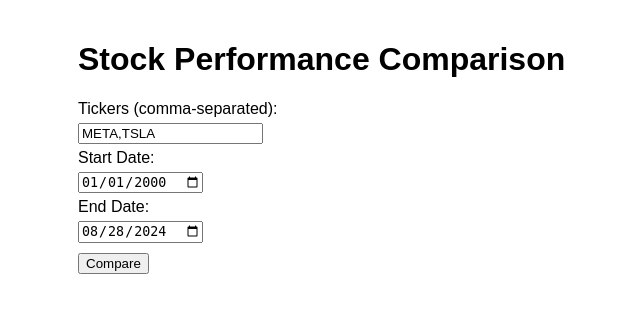
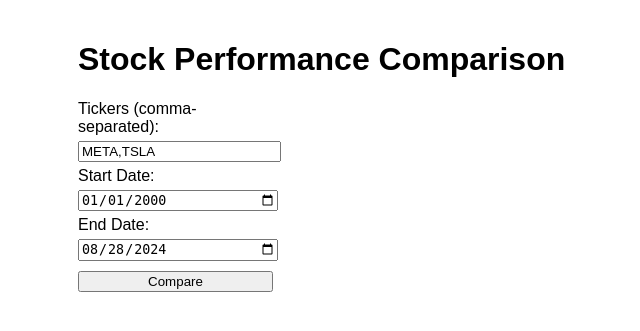
Before and after one commit to namuan/stock-pulse, a Flask app: page / in a window 1280 px wide. Shown: the top 331 px of the page, without its empty margins (162-802 px from the left). Run offline with Flask 3, Linux system fonts and the light colour scheme.

Commit message:
style: Align input boxes to the left and adjust layout for chart and summary display

```diff
--- a/templates/index.html
+++ b/templates/index.html
@@ -13,16 +13,24 @@
             padding: 20px;
         }
 
-        form {
-            margin-bottom: 20px;
+        .container {
+            display: flex;
+            justify-content: space-between;
+        }
+
+        .form-container {
+            flex: 1;
+            max-width: 300px;
+            margin-right: 20px;
+        }
+
+        .result-container {
+            flex: 3;
         }
 
         input, button {
             margin: 5px 0;
-        }
-
-        #result {
-            margin-top: 20px;
+            width: 100%;
         }
 
         table {
@@ -43,6 +51,8 @@
 </head>
 <body>
 <h1>Stock Performance Comparison</h1>
+<div class="container">
+    <div class="form-container">
         <form id="comparison-form">
             <label for="tickers">Tickers (comma-separated):</label><br>
             <input type="text" id="tickers" name="tickers" value="META,TSLA" required><br>
@@ -52,7 +62,9 @@
             <input type="date" id="end_date" name="end_date" value="{{ current_date }}" required><br>
             <button type="submit">Compare</button>
         </form>
-<div id="result"></div>
+    </div>
+    <div class="result-container" id="result"></div>
+</div>
 
 <script>
     $(document).ready(function () {
```
Lines whose indentation alone changed are shown as unchanged.
